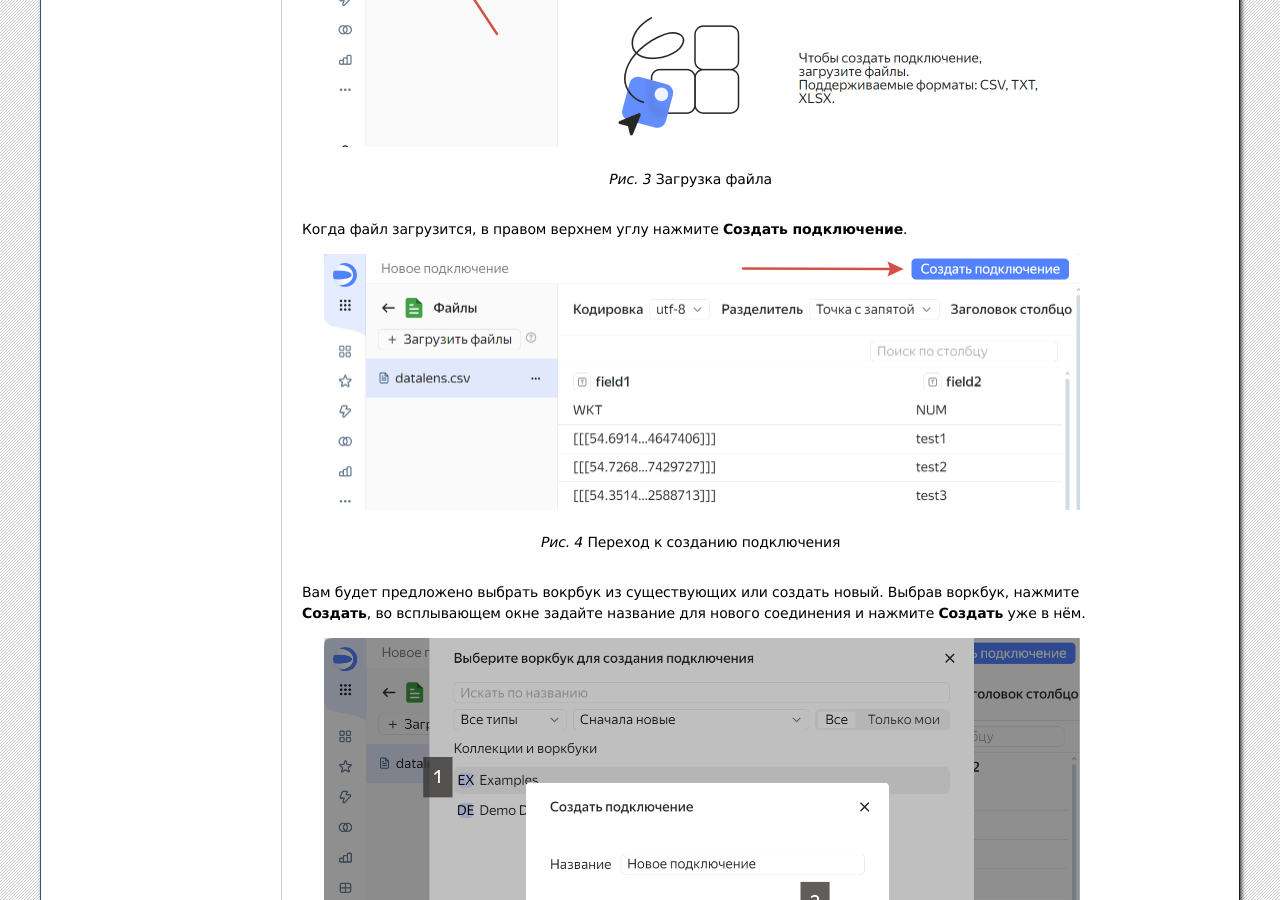
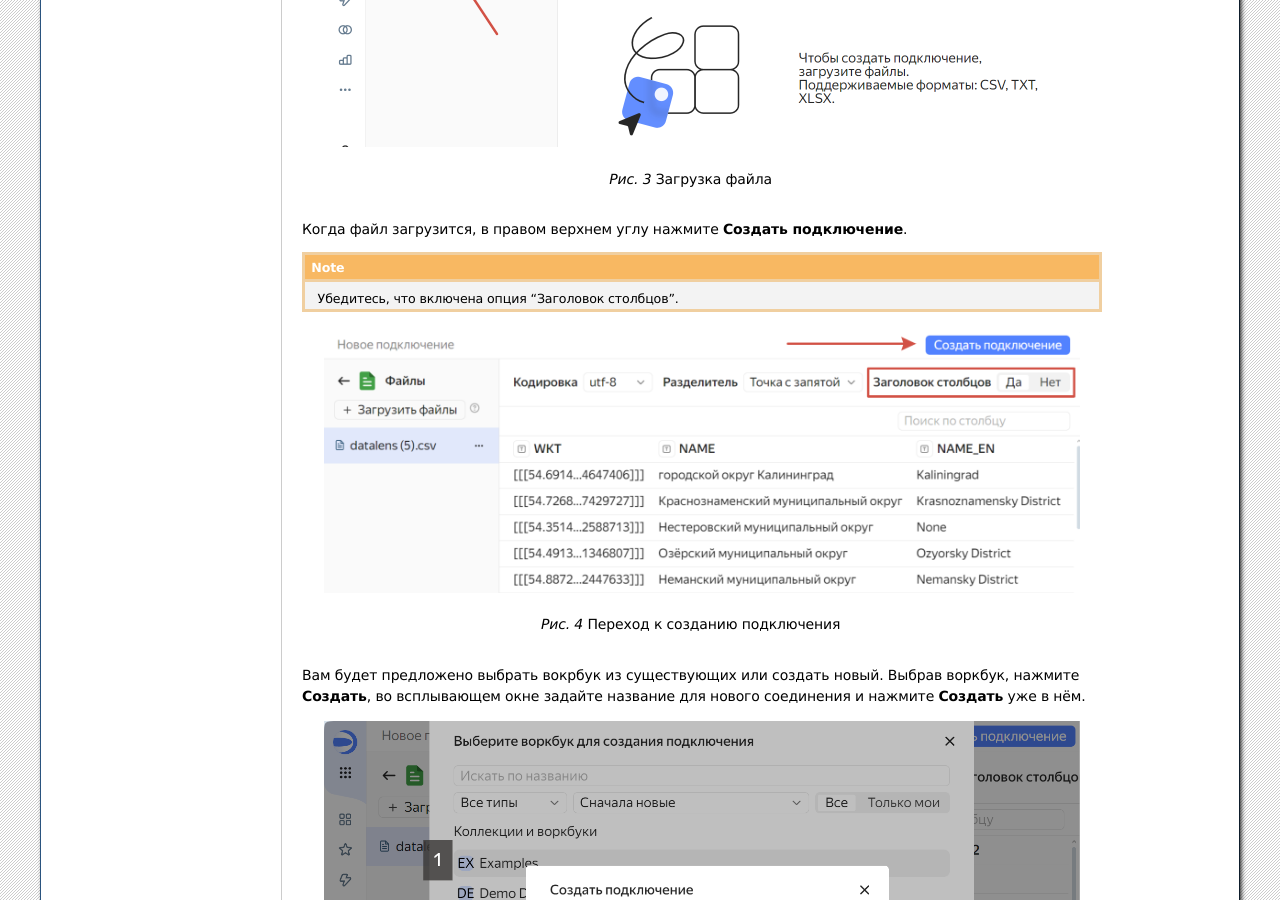
Before and after one commit to nextgis/docs_data, a Sphinx documentation site: the page built from source/yandex_datalens.rst, in a window 1280 px wide and 900 px high, scrolled down 584 px. Built offline with Sphinx 7.4.7, drawn with Linux system fonts in a browser that asks for light colours; formulas are drawn with MathJax 3; pages that are not in the unit, such as notebooks, are missing from menus.

Commit message:
Update yandex_datalens.rst
New screenshots for DataLens

```diff
--- a/source/yandex_datalens.rst
+++ b/source/yandex_datalens.rst
@@ -30,7 +30,10 @@
 
 Когда файл загрузится, в правом верхнем углу нажмите **Создать подключение**.
 
-.. figure:: _static/DL_create_connection.png
+.. note::
+	Убедитесь, что включена опция "Заголовок столбцов".
+
+.. figure:: _static/DL_create_connection_ru.png
    :name: DL_create_connection_pic
    :align: center
    :width: 20cm
@@ -94,3 +97,10 @@
 Перетащите первое поле в секцию "Полигон", чтобы построить визуализацию.
 
 Нажмите кнопку **Сохранить** в правом верхнем углу. Задайте название чарта (по умолчанию предлагается "Название датасета - карта") и сохраните.
+
+.. figure:: _static/DL_result_ru.png
+   :name: DL_result_pic
+   :align: center
+   :width: 20cm
+
+   Итоговая карта
```
Also changed, not shown: other parts of source/yandex_datalens.rst (+3 -3 lines).
